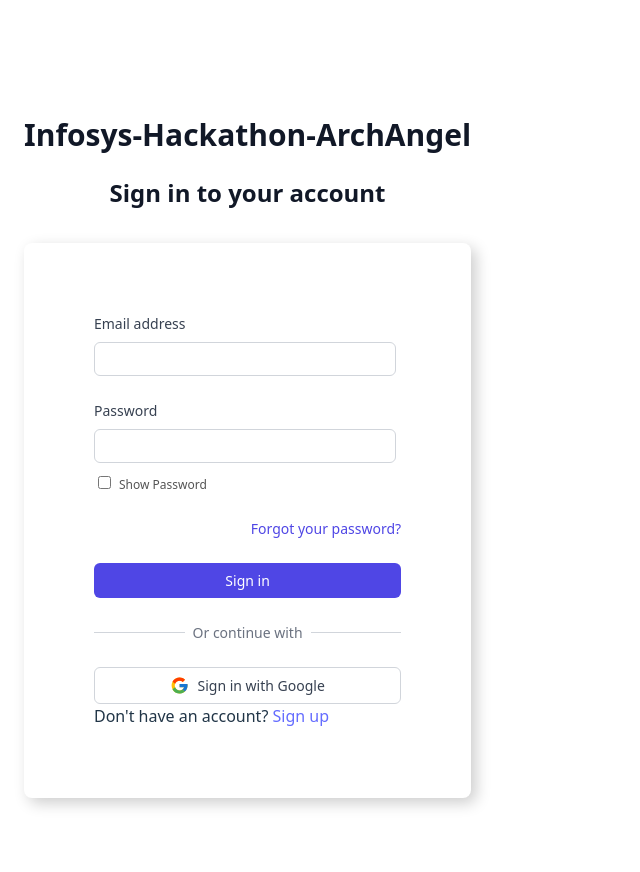
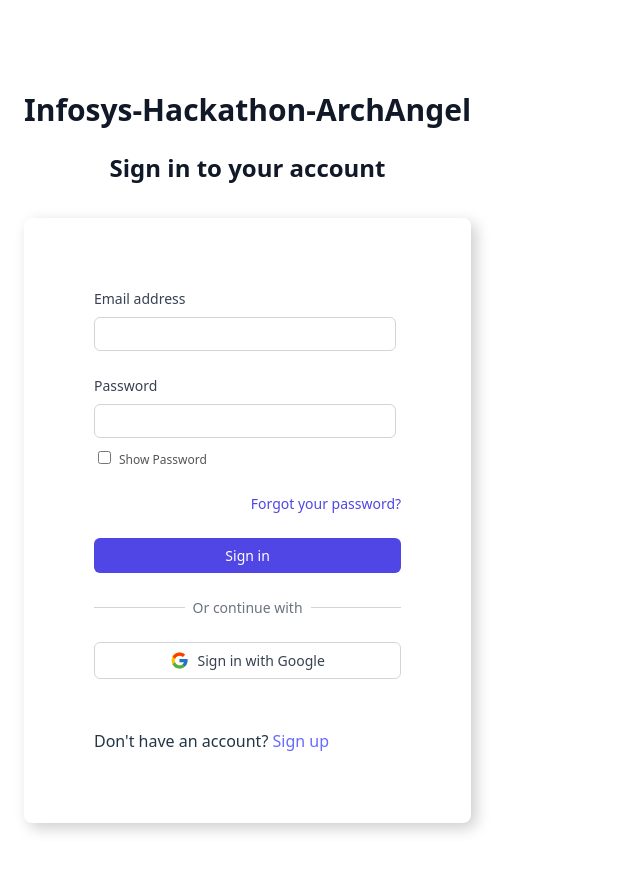
Before and after one commit to Arunitdy/Infosys-Hackathon-ArchAngel, a React (Vite) app in the folder Client/: page / in a window 1280 px wide. Shown: the top 872 px of the page, without its empty margins (0-640 px from the left). Built offline with nearby package versions, Linux system fonts and the light colour scheme.

Commit message:
Add styling for signup link in SignUp component

```diff
--- a/Client/src/components/SignUp/SignUp.css
+++ b/Client/src/components/SignUp/SignUp.css
@@ -0,0 +1,3 @@
+.signup-link {
+    margin-top: 50px;
+}
```
